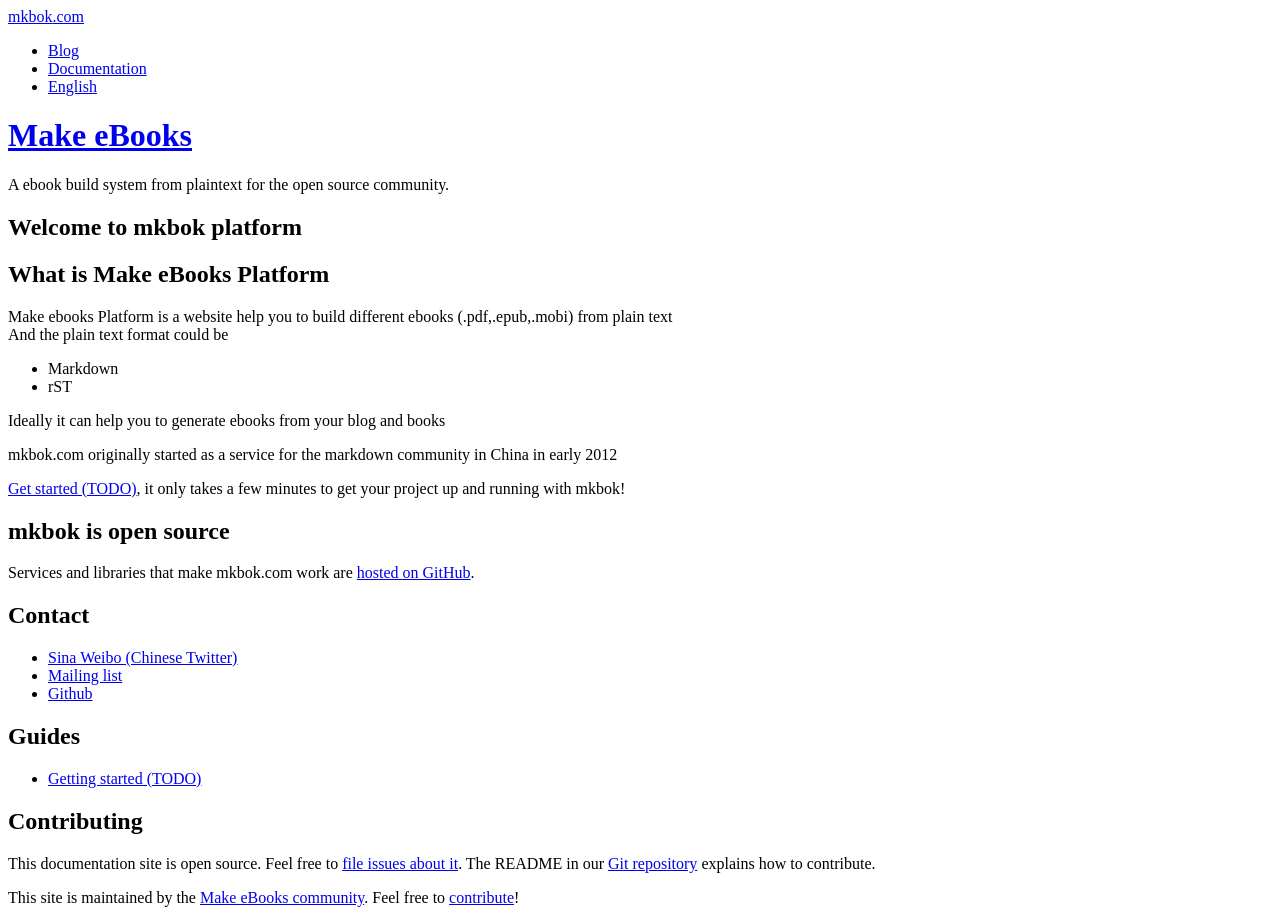
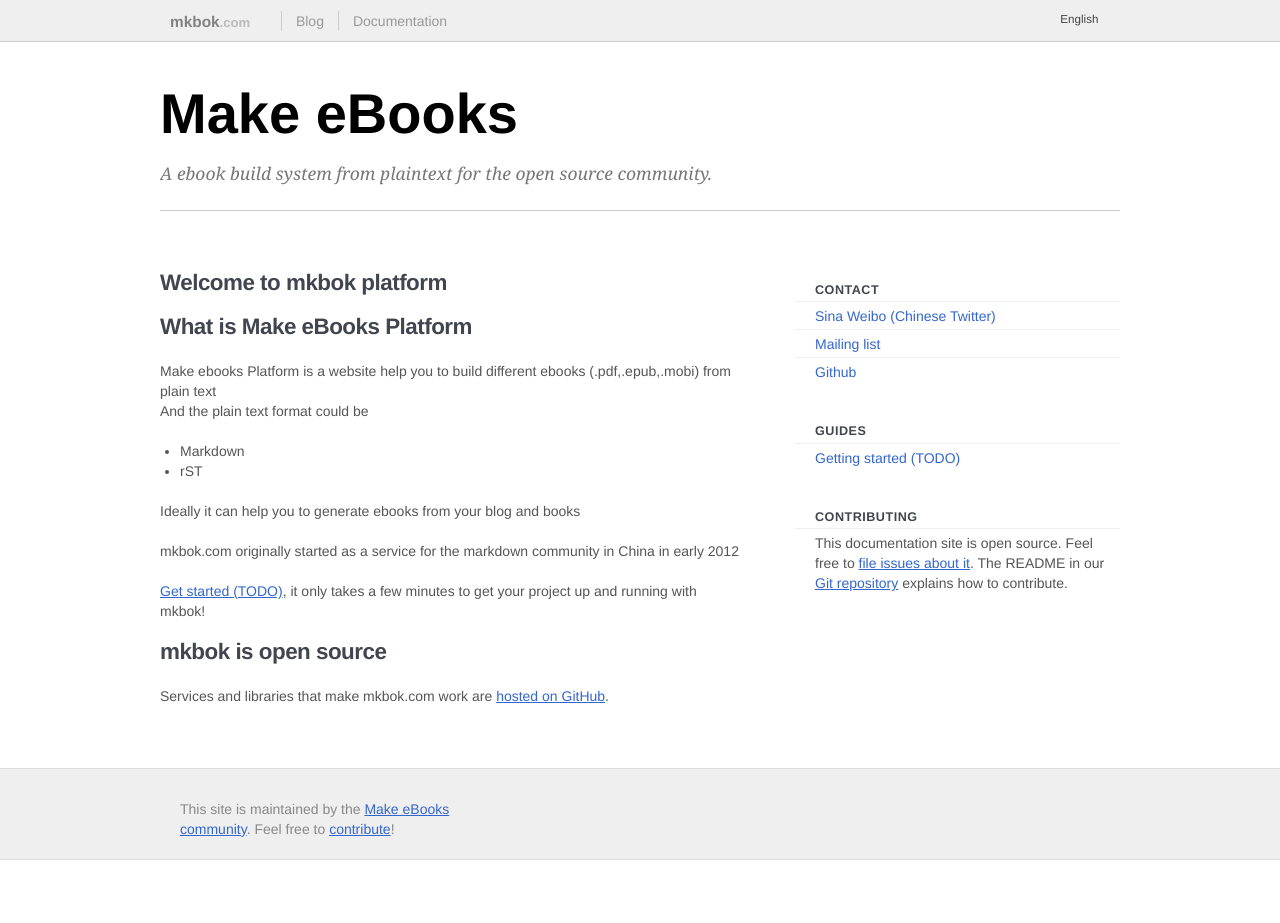
Before and after one commit to mkbok/mkbok.github.com, a plain HTML site: page index.html in a window 1280 px wide. After the commit the page ends 874 px from the top, so only its background shows below. Drawn offline with Linux system fonts and the light colour scheme.

Commit message:
Add style and CNAME

```diff
--- a/index.html
+++ b/index.html
@@ -3,7 +3,7 @@
   <head>
     <meta charset="utf-8">
     <title>Make eBooks: Welcome to mkbok</title>
-    <link rel="stylesheet" type="text/css" href="/style.css" media="screen">
+    <link rel="stylesheet" type="text/css" href="style.css" media="screen">
     <link rel="alternate" type="application/rss+xml" href="/blog.xml">
   </head>
   <body>
--- /dev/null
+++ b/style.css
@@ -0,0 +1,506 @@
+/* ---( = begin global reset thanks to eric meyer elements )------------------------------- */
+
+html, body, div, span, applet, object, iframe,
+h1, h2, h3, h4, h5, h6, p, blockquote, pre,
+a, abbr, acronym, address, big, cite, code,
+del, dfn, em, font, img, ins, kbd, q, s, samp,
+small, strike, strong, sub, sup, tt, var,
+dl, dt, dd, ol, ul, li,
+fieldset, form, label, legend,
+table, caption, tbody, tfoot, thead, tr, th, td {
+  margin: 0;
+  padding: 0;
+  border: 0;
+  outline: 0;
+  font-weight: inherit;
+  font-style: inherit;
+  font-size: 100%;
+  font-family: inherit;
+  vertical-align: baseline;
+}
+
+/* remember to define focus styles! */
+:focus {
+  outline: 0;
+}
+
+body {
+  line-height: 1;
+  color: black;
+  background: white;
+}
+
+ol, ul {
+  list-style: none;
+}
+
+/* tables still need 'cellspacing="0"' in the markup */
+table {
+  border-collapse: separate;
+  border-spacing: 0;
+}
+
+caption, th, td {
+  text-align: left;
+  font-weight: normal;
+}
+
+blockquote:before, blockquote:after, q:before, q:after {
+  content: "";
+}
+
+blockquote, q {
+  quotes: "" "";
+}
+
+/* travis-ci styles */
+
+body {
+  margin: 0 0 1em 0;
+  font-size: 14px;
+  line-height: 1.4286;
+  color: #555;
+  background: #fff;
+  font-family: "Helvetica Neue", Arial, Verdana, sans-serif;
+}
+
+a {
+  color: #3366cc;
+  outline: none;
+  text-decoration: underline;
+}
+
+a:visited {
+  color: #666;
+
+}
+
+a:hover {
+  color: #66cc33;
+  text-decoration: none;
+}
+
+p, ul, blockquote, pre, td, th, label {
+  margin: 1.4286em 0;
+  font-size: 1em;
+  line-height: 1.4286;
+}
+
+ul, ol {
+  margin: 1.4286em 0;
+  text-align: left;
+}
+
+li {
+  line-height: 1.4286;
+}
+
+table {
+  border-collapse: collapse;
+  margin-bottom: 1.5em;
+}
+
+strong {
+  font-family: Helvetica, Arial;
+  color: #8e7a2b;
+  font-weight: bold;
+}
+
+em {
+  font-style: italic;
+}
+span.help {
+  font-style: italic;
+  background-color: #ffff99;
+  font-family: Georgia, Times, Serif;
+}
+
+pre {
+  margin-top: 1em;
+  padding: 1em 1.5em;
+  line-height: 1.5em;
+  border: 1px solid #ddd;
+  background: #fafafa;
+  border-bottom-left-radius: 8px 8px;
+  border-bottom-right-radius: 8px 8px;
+  border-top-left-radius: 8px 8px;
+  border-top-right-radius: 8px 8px;
+  font-family: monospace;
+  font-size: 13px;
+  overflow-x: scroll;
+}
+
+p > code, div > code {
+  background-color: #fafafa;
+  border: 1px solid #e0e0e0;
+  color: #333;
+  padding: 0px 0.2em;
+  font-family: monospace;
+  font-size: 13.3px;
+}
+
+.wrapper {
+  width: 960px;
+  margin: 0 auto;
+  text-align: left;
+  overflow: hidden;
+  position: relative;
+}
+
+div#navigation {
+  clear: both;
+  margin: 0 0 0 0;
+  padding: .8em 0 .6em 0;
+  overflow: hidden;
+  background: #efefef;
+  color: #888;
+  border-bottom: 1px solid #ccc;
+}
+
+div#header {
+  clear: both;
+  margin: 1em auto 0 auto;
+  padding-top: 10px;
+  text-align: center;
+  overflow: hidden;
+}
+
+div#navigation .wrapper {
+  width: 940px;
+}
+
+div#navigation .wrapper a#logo {
+  color: #828282;
+  display:block;
+  float: left;
+  font-weight: bold;
+  font-size: 1.1em;
+  line-height: 1.2em;
+  margin: 0.15em 1em 0 0;
+  padding: 0 1em 0 0;
+  text-decoration: none;
+}
+
+div#navigation .wrapper a#logo span {
+  color: #bbbaba;
+  font-size: .85em;
+}
+
+div#navigation ul {
+  margin:0;
+  padding:0;
+}
+
+div#navigation ul li {
+  margin: 0;
+  padding: 0;
+  float: left;
+  border-left: 1px solid #ccc;
+}
+
+div#navigation ul li.right {
+  float: right;
+  border-left: none;
+  font-size: .83em;
+}
+
+div#navigation ul li a,
+div#navigation ul li a:visited {
+  color: #999;
+  display:block;
+  padding: 0em 1em 0 1em ;
+  text-decoration:none;
+}
+
+div#navigation ul li a:hover,
+div#navigation ul li a:visited {
+  text-decoration:underline;
+}
+
+div#navigation ul li.selected a,
+div#navigation ul li.selected a:visited {
+  text-decoration: none;
+  color: #6c3;
+}
+
+div#navigation ul li.active a,
+div#navigation ul li.selected a:visited {
+  text-decoration: none;
+  color: #444;
+}
+
+div#content {
+  clear: both;
+  margin: 0 auto 3em auto;
+  padding: 0 0 0;
+  text-align:center;
+  overflow: hidden;
+}
+
+div#content div.pad {
+  margin-left: 20px;
+  margin-right: 20px;
+}
+
+div#main {
+  float:left;
+  width: 580px;
+  overflow: hidden;
+  padding-top: 2em;
+}
+
+#main ul,
+#main ul li {
+  list-style-type: disc;
+}
+
+#main ol,
+#main ol li {
+  list-style-type: decimal;
+}
+
+#main li {
+  margin-left: 1.4286em;
+}
+
+div#sidebar {
+  float:right;
+  width: 325px;
+  overflow: hidden;
+  padding-top: 0;
+}
+
+#sidebar ul {
+  margin:0 0 1.5em 0;
+  padding:0;
+}
+
+#sidebar p {
+  margin: 0;
+  padding: 0;
+}
+
+#sidebar p,
+#sidebar ul li p,
+#sidebar ul li a,
+#sidebar ul li a:visited {
+  display:block;
+  text-decoration:none;
+  padding:4px 0 3px 20px;
+  border-top: 1px solid #efefef;
+}
+
+#sidebar ul li a:hover,
+#sidebar ul li a:visited:hover {
+  text-decoration:underline;
+}
+
+#sidebar ul li.selected a,
+#sidebar ul li.selected a:visited {
+  color: #6c3;
+  background: #efefef;
+  margin-left: 0;
+  padding-left: 20px;
+}
+
+#sidebar ul li ul {
+  border-bottom: 0;
+  list-style-type: disc;
+  margin-bottom: 0.5em;
+}
+
+#sidebar ul li ul li {
+  border-bottom: 0;
+  list-style-type: disc;
+  margin-left: 1.5em;
+}
+
+#sidebar ul li ul li a,
+#sidebar ul li ul li a:visited,
+#sidebar ul li.selected ul li a,
+#sidebar ul li.selected ul li a:visited {
+  display:block;
+  text-decoration:none;
+  padding:0;
+  border-top: 0;
+  font-weight: normal;
+  color: #195190;
+}
+
+#sidebar ul li ul li.selected a,
+#sidebar ul li ul li.selected a:visited {
+  color: #444;
+  font-weight: normal;
+}
+
+div#footer {
+  clear: both;
+  margin: 0 auto;
+  padding-top: 10px;
+  text-align: center;
+  overflow: hidden;
+  background: #efefef;
+  border-top: 1px solid #ddd;
+  border-bottom: 1px solid #ddd
+}
+
+div#footer .wrapper {
+  background: transparent;
+  width: 920px;
+}
+
+div#footer div.box {
+  float: left;
+  width: 280px;
+  margin-right: 30px;
+  color: #888;
+}
+
+div#footer div.last {
+  margin-right: 0;
+  margin-left: 15px;
+}
+
+div#footer div.box ul li a,
+div#footer div.box ul li a:visited {
+  color: #7d8997;
+}
+
+h1, h2, h3, h4, h5, h6 {
+  margin: 0;
+  padding: 0;
+  font-weight: bold;
+  color: #40454F;
+}
+
+h1 {
+  font-size: 3em;
+  line-height: 1em;
+  margin-bottom: 0.5em;
+}
+
+h2 {
+  font-size: 1.6em;
+  margin-bottom: 1em;
+  line-height: 1em;
+  letter-spacing: -0.5px;
+}
+
+h3 {
+  font-size: 1.15em;
+  line-height: 1em;
+  margin-bottom: 0.5em;
+}
+
+h4 {
+  font-size: 0.95em;
+  line-height: 1.25;
+  margin-bottom: 1.25em;
+  height: 1.25em;
+}
+
+h1 img, h2 img, h3 img, h4 img, h5 img, h6 img {
+  margin: 0;
+}
+
+h1 a,
+h1 a:visited,
+h2 a,
+h2 a:visited,
+h3 a,
+h3 a:visited,
+h4 a,
+h4 a:visited,
+h5 a,
+h5 a:visited {
+  color: #464755;
+}
+
+div#header h1 {
+  float: left;
+  width: 350px;
+  text-indent: -20000em;
+  background: transparent;
+  font-size:1px;
+  margin: 20px 0 0 20px;
+}
+
+div#header h1 a,
+div#header h1 a:visited,
+div#header h1 a:hover,
+div#header h1 a:visited:hover {
+  display: block;
+  width: 350px;
+  height: 75px;
+}
+
+div#header h1.riddle {
+  float: none;
+  width: 100%;
+  text-indent: 0;
+  background: #fff;
+  color: #000;
+  font-size:4em;
+  margin: 20px 0 0 0;
+  padding:0;
+}
+
+div#header h1.riddle a,
+div#header h1.riddle a:visited,
+div#header h1.riddle a:hover,
+div#header h1.riddle a:visited:hover {
+  display: block;
+  width: 100%;
+  height: auto;
+  color: #000;
+  text-decoration: none;
+}
+
+div#header p {
+  color: #777;
+  display: block;
+  font: italic 1.25em Georgia, Times, Serif;
+  line-height: 1.67em;
+  margin: 0.935em 0 1.87em 0;
+  padding: 0 0 1.25em 0;
+  border-bottom: 1px solid #ccc;
+}
+
+div#sidebar h2 {
+  font-size: .9em;
+  letter-spacing: .5px;
+  text-transform:uppercase;
+  margin: 40px 20px 5px 20px;
+}
+
+.highlight pre {
+  font-family: 'Bitstream Vera Sans Mono', 'Courier', monospace;
+  padding: 0 1.5em;
+}
+
+.highlight br {
+  display: none;
+}
+
+.highlight {
+  background-color: #f8f8f8;
+  border: 1px solid silver;
+  font-family: 'Courier New', 'Terminal', monospace;
+  color: #100;
+  margin: 1.5em 0;
+}
+
+div#content div.pad {
+  margin-left: 0;
+  margin-right: 0;
+}
+
+div#navigation ul li.lang {
+  float: right;
+  border-left: none;
+  font-size: .83em;
+}
+
+#dsq-global-toolbar ul li {
+  list-style-type: none;
+}
```
Also changed, not shown: 1 other file.
